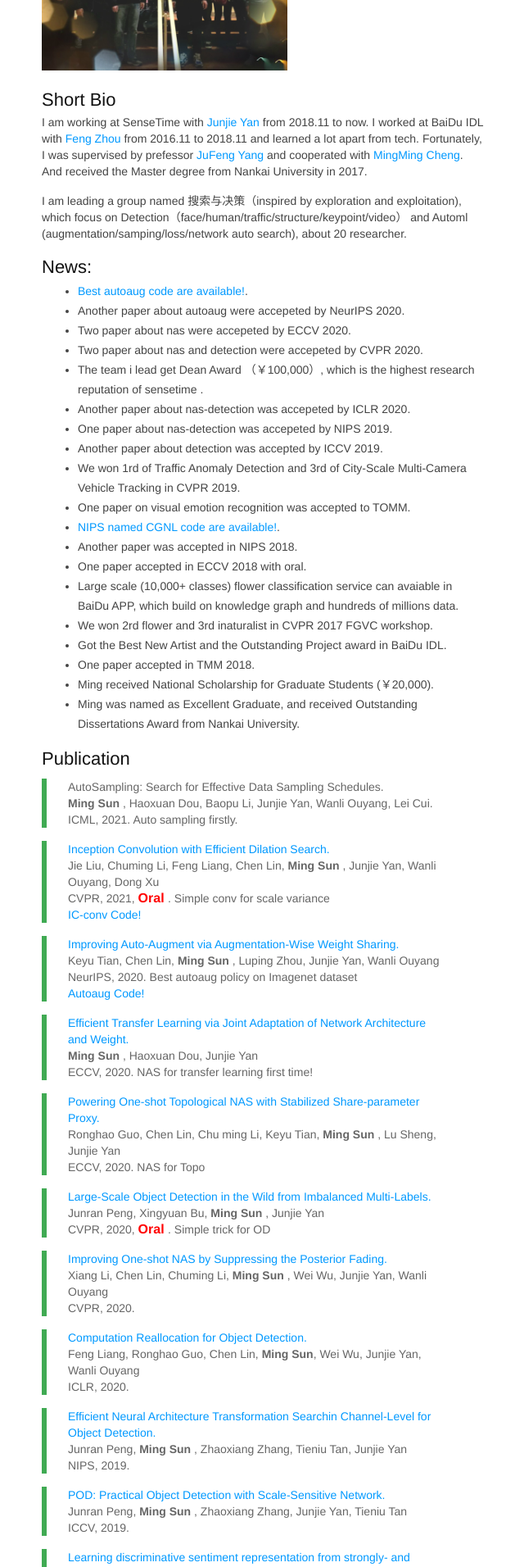
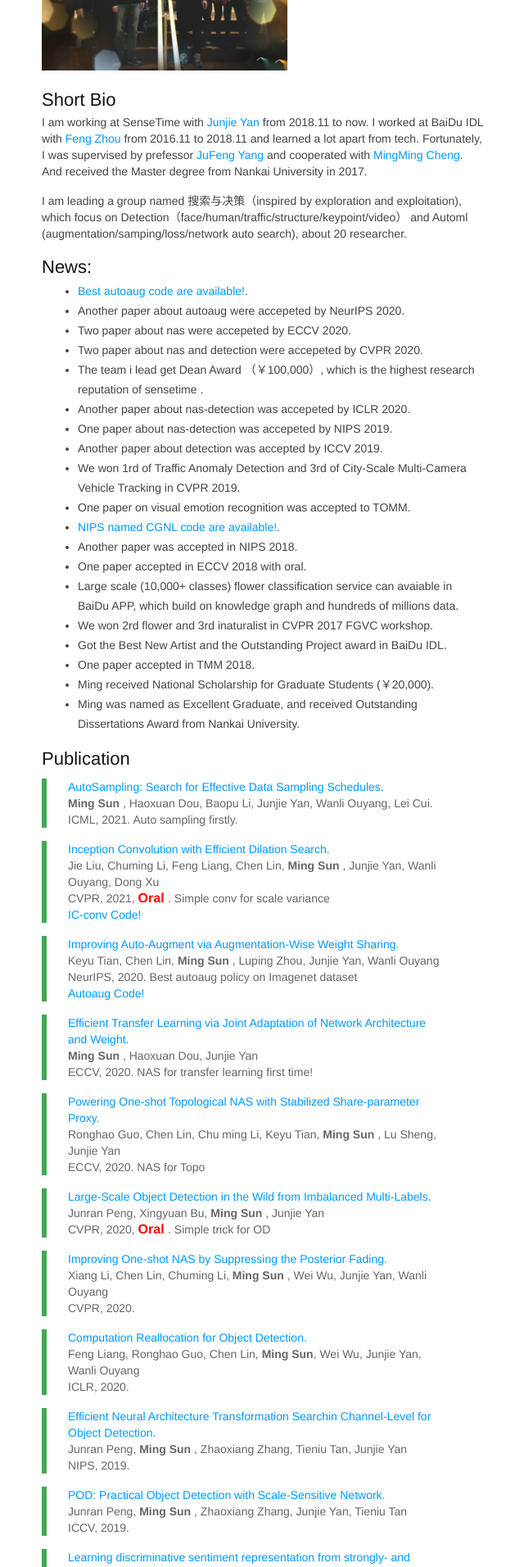
Before and after one commit to msunming/msunming.github.io, a Jekyll site: the page index.html, which Jekyll copies as it is, in a window 1280 px wide. Shown: the part 323-2235 px from the top of the page at 82% size, without its empty margins (109-749 px from the left). Built offline with Jekyll 4.4.1, drawn with Linux system fonts in a browser that asks for light colours.

Commit message:
Update index.html

```diff
--- a/index.html
+++ b/index.html
@@ -485,7 +485,7 @@ pre .markdown .emphasis {
 		<!-- -->
 
 		<blockquote>
-			<p>
+			<p><a href="https://arxiv.org/abs/2105.13695">
 			AutoSampling: Search for Effective Data Sampling Schedules.</a><br />
 			<strong> Ming Sun </strong>, Haoxuan Dou, Baopu Li, Junjie Yan, Wanli Ouyang, Lei Cui. <br />
 			ICML, 2021.  Auto sampling firstly.  <br /></p>
```
